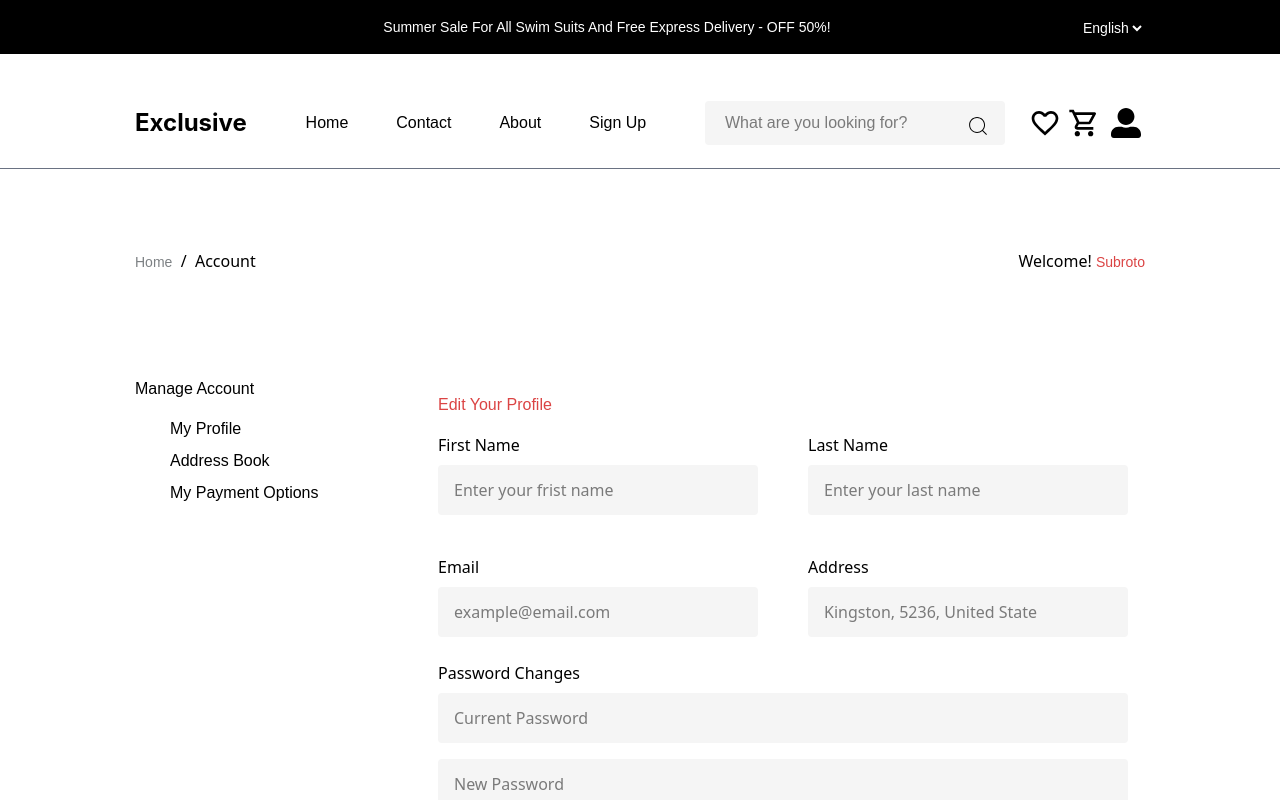
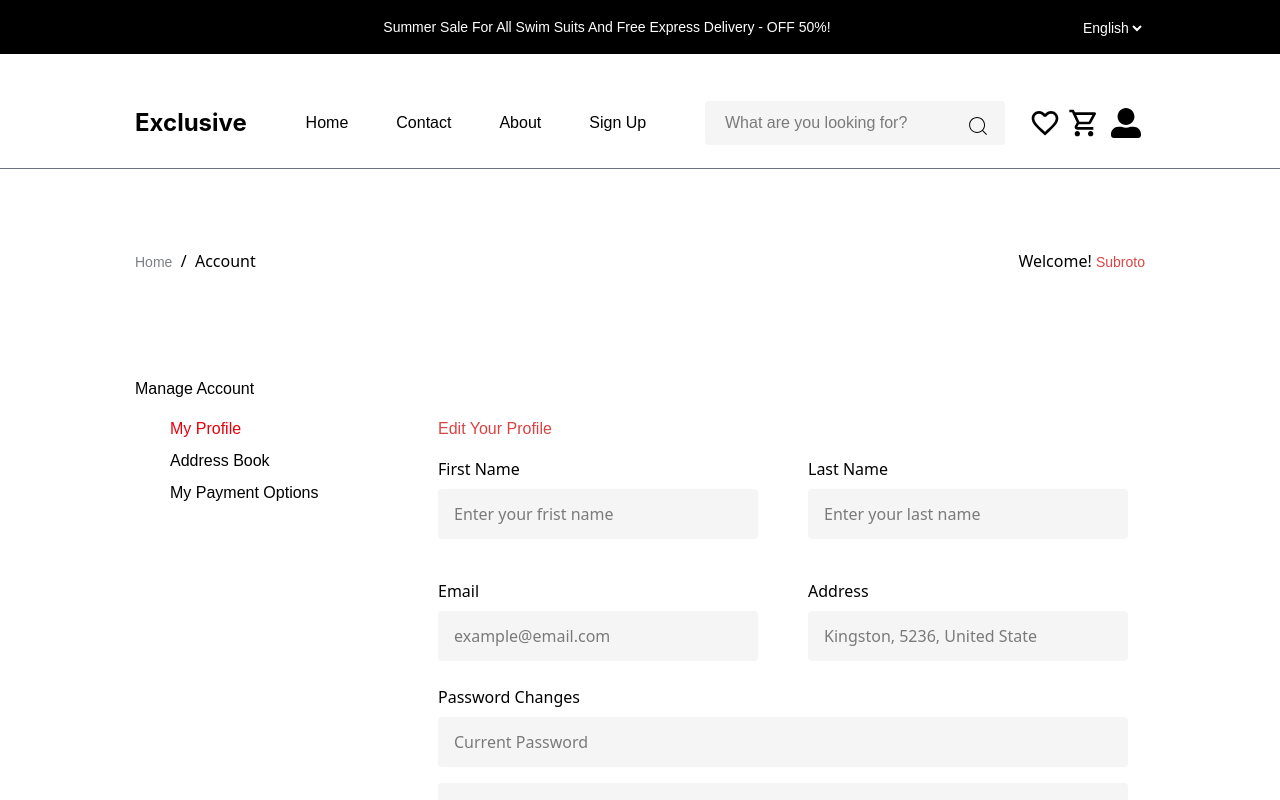
Before and after one commit to Subroto112001/E_commerce_Site, a React (Vite) app: page /account/profile in a window 1280 px wide. Shown: the top 800 px of the page. Built offline with nearby package versions, Linux system fonts and the light colour scheme.

Commit message:
update profile page

```diff
--- a/src/App.jsx
+++ b/src/App.jsx
@@ -18,14 +18,14 @@ const App = () => {
     <BrowserRouter>
       <Routes>
         <Route path="/" element={<PageHolder />}>
-          <Route path="/" element={<HomePage />} />
+          <Route index element={<HomePage />} />
           <Route path="/contact" element={<Contact />} />
           <Route path="/about" element={<About />} />
           <Route path="/signup" element={<SignUp />} />
           <Route path="/login" element={<Login />} />
           <Route path="/wishlist" element={<Wishlist />} />
           <Route path="/cart" element={<Cart />} />
-          <Route path="/account" element={<Account />}>
+          <Route path="/account/profile" element={<Account />}>
             <Route path="/account/profile" element={<MyProfile />} />
           </Route>
         </Route>
--- a/src/Component/AccountPageComponent/MyProfile.jsx
+++ b/src/Component/AccountPageComponent/MyProfile.jsx
@@ -3,7 +3,7 @@ import React from 'react'
 const MyProfile = () => {
   return (
     <div>
-      <div>
+      <div className='mt-[40px]'>
         <h1 className="mt-[16px] text-[16px] font-poppins font-medium text-Secondary2_color">
           Edit Your Profile
         </h1>
--- a/src/Component/ComponentForApplication/Navbar/Index.jsx
+++ b/src/Component/ComponentForApplication/Navbar/Index.jsx
@@ -132,7 +132,9 @@ const [useraccount, setuseraccount] =useState(false);
 
             <span
               className={`text-[30px] p-1 ${
-                location.pathname === "/account" ? "bg-red-400 rounded-full text-white" : ""
+                location.pathname === "/account"
+                  ? "bg-red-400 rounded-full text-white"
+                  : ""
               } cursor-pointer ${userAccount ? "text-red-400" : ""}`}
               onClick={handleuserAccount}
             >
@@ -147,7 +149,7 @@ const [useraccount, setuseraccount] =useState(false);
                 <span className="text-[22px]">
                   <FiUser />
                 </span>
-                <NavLink to={"/account"} onClick={handleMyAccount}>
+                <NavLink to={"/account/profile"} onClick={handleMyAccount}>
                   Manage My Account
                 </NavLink>
               </div>
--- a/src/Pages/Account.jsx
+++ b/src/Pages/Account.jsx
@@ -55,7 +55,13 @@ const Account = () => {
           <div className="mt-4 pl-[35px] flex flex-col gap-2">
             <NavLink
               to={"/account/profile"}
-              className="text-[16px] font-poppins font-normal"
+              className={({ isActive, isPending }) =>
+                isPending
+                  ? "text-black "
+                  : isActive
+                  ? " text-red-600 text-[16px] font-poppins font-normal"
+                  : "text-black text-[16px] font-poppins font-normal"
+              }
             >
               My Profile
             </NavLink>
```
